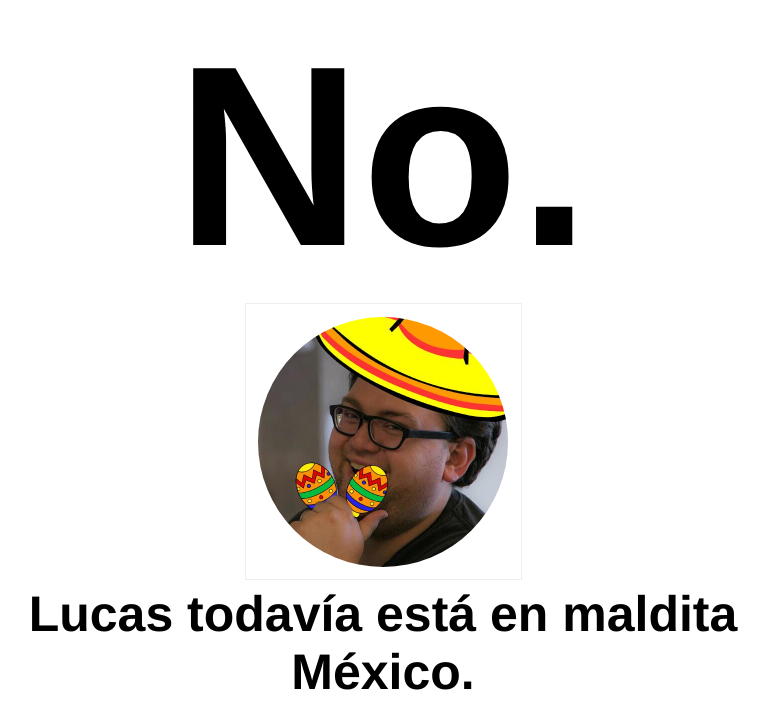
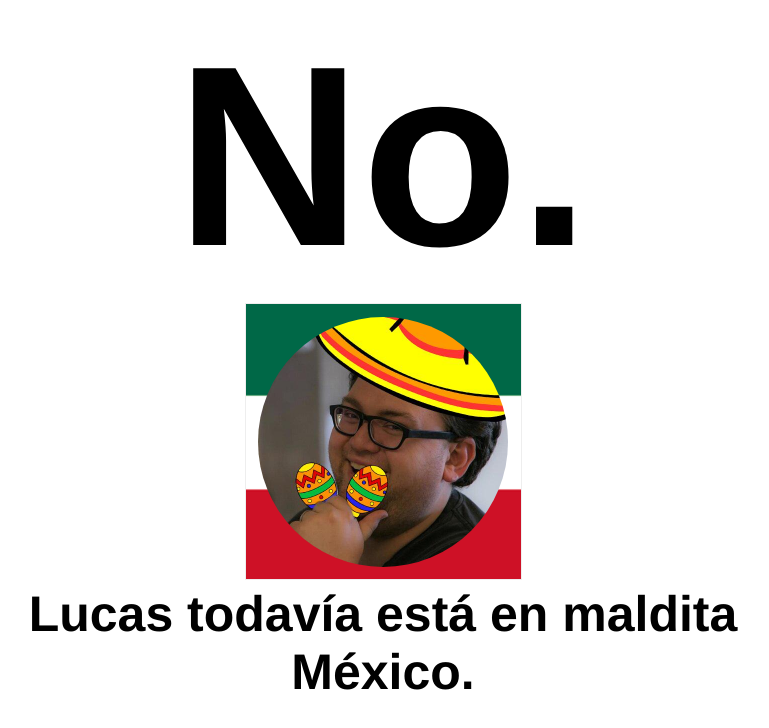
Before and after one commit to redsquirrel/is-lucas-home-yet, a plain HTML site: page es/index.html in a window 1280 px wide. Shown: the whole page, without its empty margins (257-1026 px from the left). Drawn offline with Linux system fonts and the light colour scheme.

Commit message:
Fix bandera

```diff
--- a/es/index.html
+++ b/es/index.html
@@ -7,7 +7,7 @@
     .hella { font-size: 257px; margin:0;}
     .mug { border-radius: 250px; margin-top:13px; height:250px;}
     .where-is-he { font-size:50px; margin-top:5px;}
-    .bandera {width: 275px; height: 275px; margin: 0 auto; background: url(bandera.gif); border-radius: 1000; border: 1px solid rgb(238, 238, 238); }
+    .bandera {width: 275px; height: 275px; margin: 0 auto; background: url(../bandera.gif); border-radius: 1000; border: 1px solid rgb(238, 238, 238); }
     </style>
 
     <meta name="twitter:card" content="summary">
```
